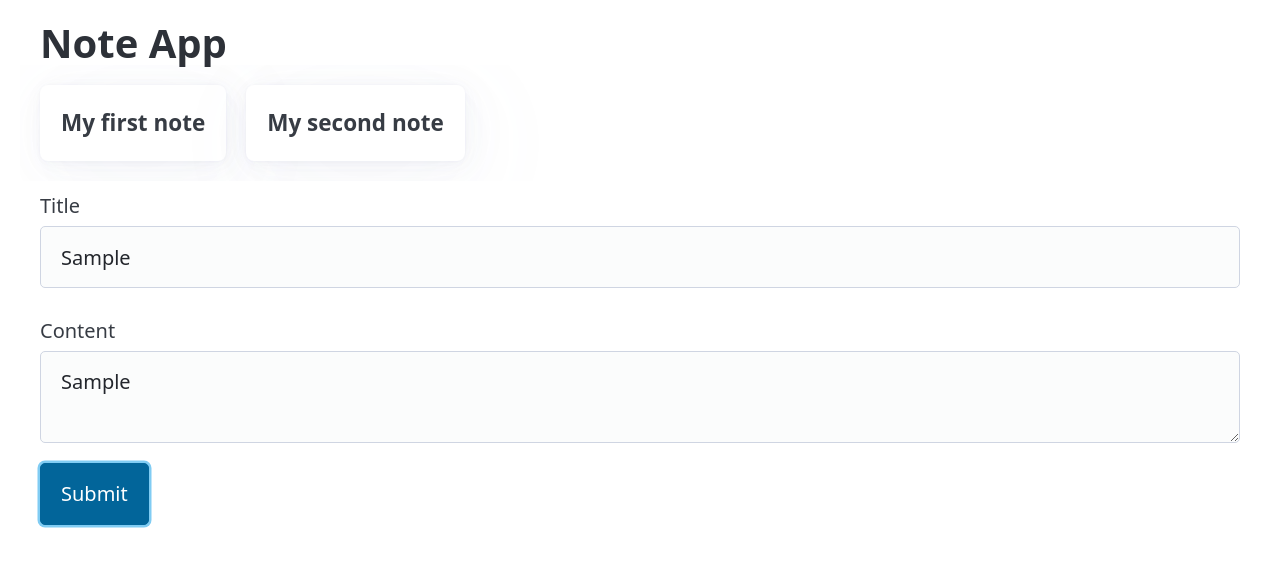
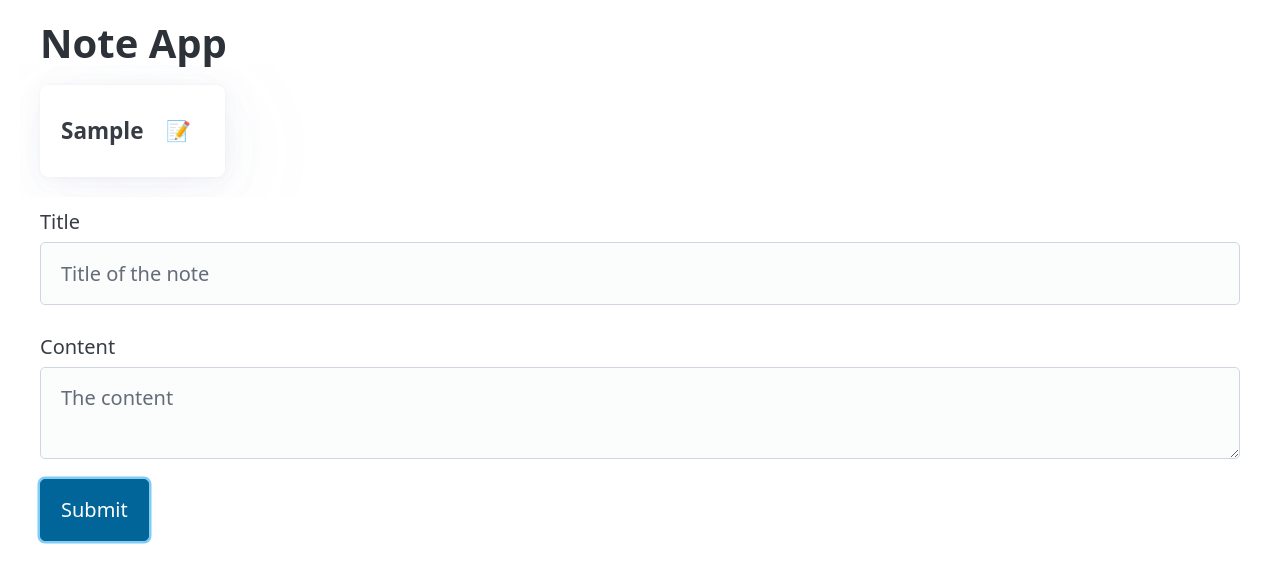
Before and after one commit to thanawat-ake/skooldio-note-app, a React (Vite) app: page / in a window 1280 px wide. Both pictures are taken after typing "Sample", "Sample" into the empty fields and a click on the button "Submit". Shown: the top 582 px of the page. Built offline with nearby package versions, Linux system fonts and the light colour scheme.

Commit message:
Save note and edit note

```diff
--- a/src/App.css
+++ b/src/App.css
@@ -19,9 +19,23 @@
   border-radius: 8px;
   border: 1px solid rgba(255, 255, 255, 0.6);
   padding: 1rem;
+  display: flex;
+  gap: 0.5rem;
+  align-items: center;
 }
 
 .note-title {
   font-size: 1.125rem;
   font-weight: bold;
 }
+
+.note-edit-button {
+  margin: 0;
+  border-radius: 50%;
+  padding: 0;
+  width: 2.5rem;
+  height: 2.5rem;
+  flex: none;
+  border: initial;
+  background: initial;
+}
--- a/src/App.jsx
+++ b/src/App.jsx
@@ -3,24 +3,41 @@ import "@picocss/pico";
 import "./App.css";
 
 function App() {
+  const [noteData, setNoteData] = useState({ title: "", content: "" });
+
+  const [notes, setNotes] = useState([]);
   return (
     <main className="container">
       <h1 className="app-title">Note App</h1>
       <div className="note-list">
-        <article className="note-item">
-          <div className="note-title">My first note</div>
-        </article>
-
-        <article className="note-item">
-          <div className="note-title">My second note</div>
-        </article>
+        {notes.map((note, index) => (
+          <article key={index} className="note-item">
+            <div className="note-title">{note.title}</div>
+            <button
+              className="note-edit-button"
+              onClick={() => {
+                setNoteData(note);
+              }}
+            >
+              📝
+            </button>
+          </article>
+        ))}
       </div>
 
       <br />
 
       <label htmlFor="note-title">
         Title
-        <input id="note-title" placeholder="Title of the note" required></input>
+        <input
+          id="note-title"
+          placeholder="Title of the note"
+          required
+          value={noteData.title}
+          onChange={(event) =>
+            setNoteData({ ...noteData, title: event.target.value })
+          }
+        ></input>
       </label>
 
       <label htmlFor="note-content">
@@ -29,9 +46,38 @@ function App() {
           id="note-content"
           placeholder="The content"
           required
+          value={noteData.content}
+          onChange={(event) =>
+            setNoteData({ ...noteData, content: event.target.value })
+          }
         ></textarea>
       </label>
-      <button type="button">Submit</button>
+      <button
+        onClick={() => {
+          // save the title and content to notes
+          if (noteData.id) {
+            console.log("1");
+            // save to the existing note
+            setNotes(
+              notes.map((item) => {
+                if (item.id === noteData.id) {
+                  return noteData;
+                }
+                return item;
+              })
+            );
+          } else {
+            console.log("2");
+            // add new note to the list
+            // uuid v4
+            setNotes([...notes, { ...noteData, id: Date.now() }]);
+          }
+
+          setNoteData({ title: "", content: "" });
+        }}
+      >
+        Submit
+      </button>
     </main>
   );
 }
```
